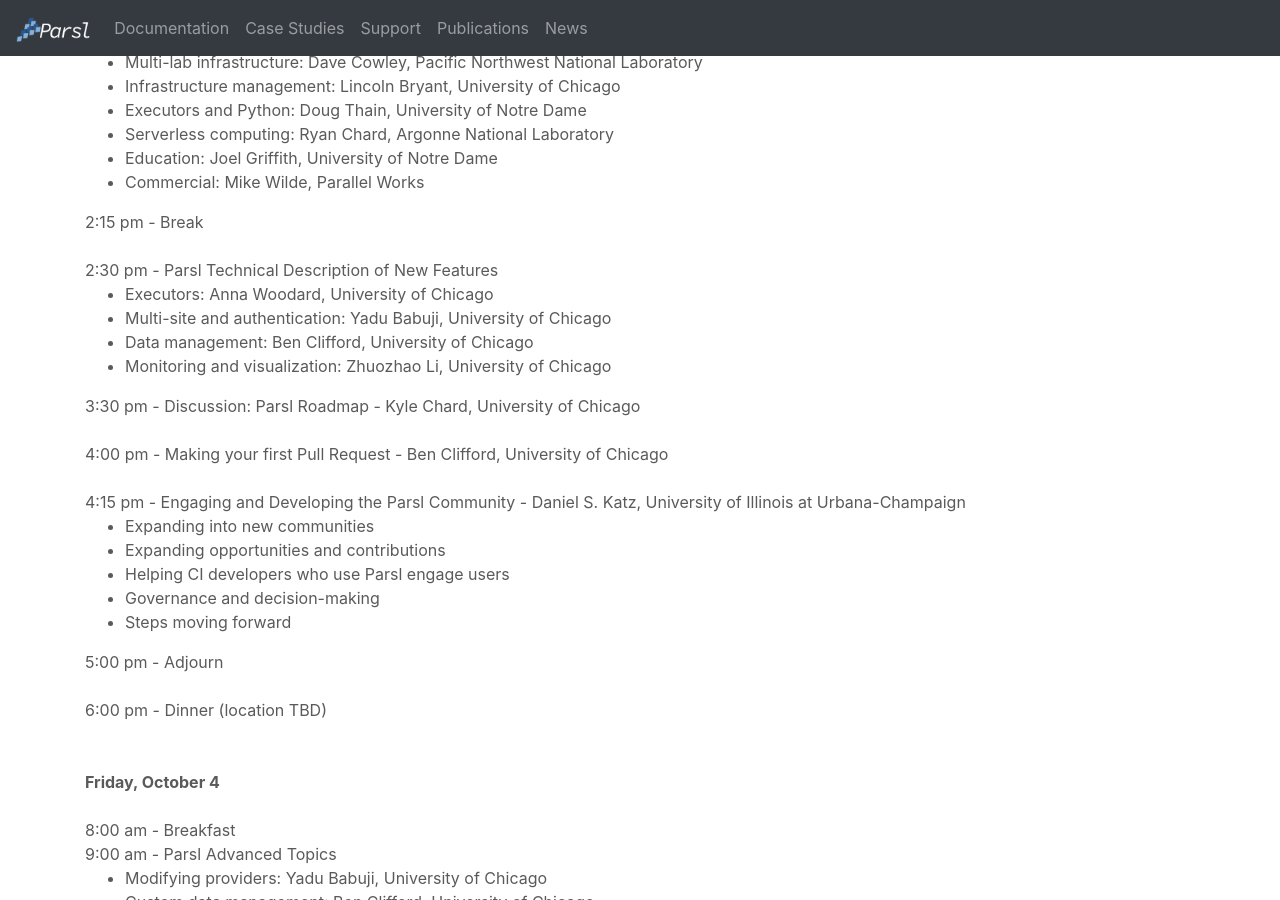
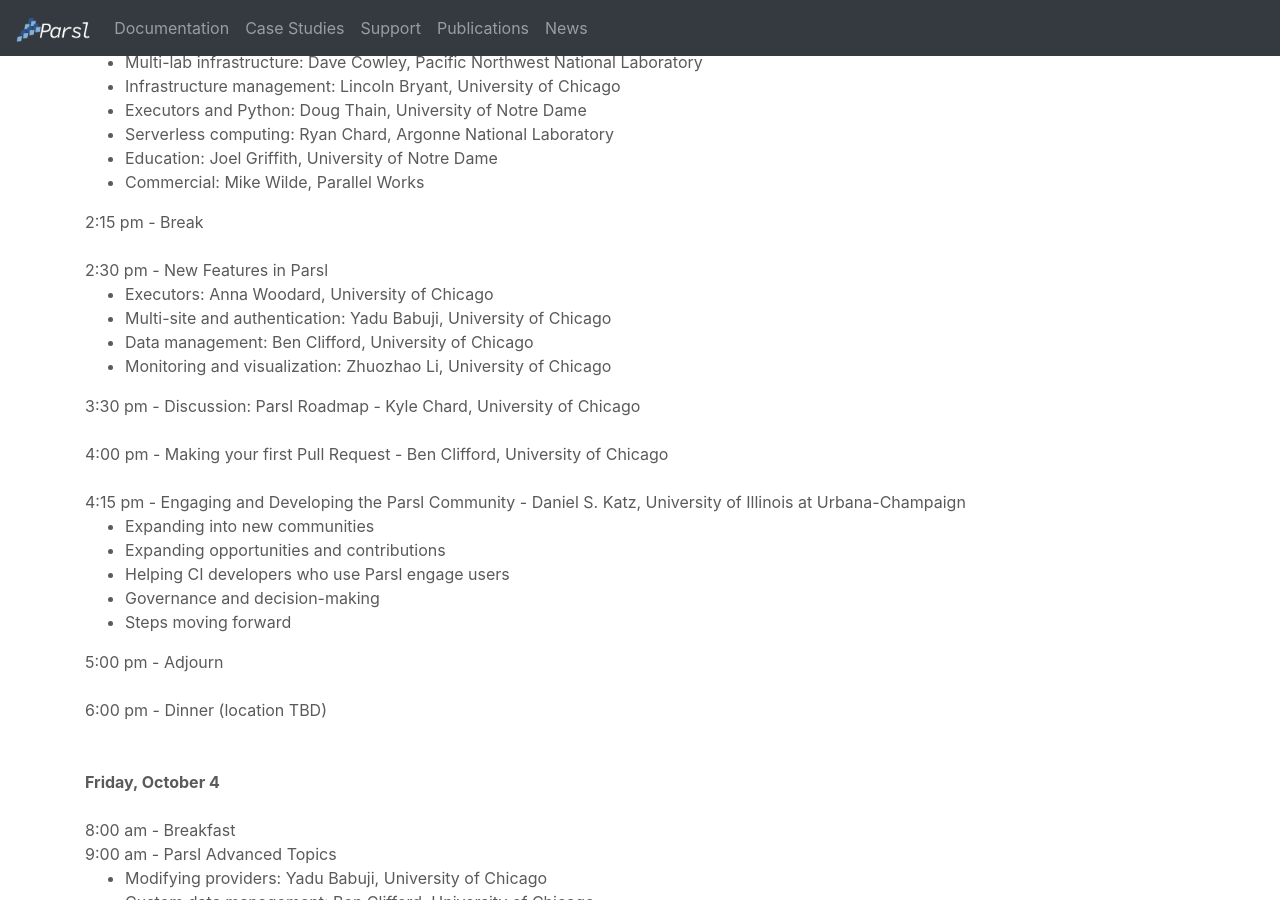
Before and after one commit to Parsl/parsl.github.io, a Jekyll site: the page built from parslfest.html, in a window 1280 px wide and 900 px high, scrolled down 1001 px. Built offline with Jekyll 4.4.1, drawn with Linux system fonts in a browser that asks for light colours.

Commit message:
less grating section title

```diff
--- a/parslfest.html
+++ b/parslfest.html
@@ -75,7 +75,7 @@
 
       2:15 pm - Break <br /><br />
 
-      2:30 pm - Parsl Technical Description of New Features
+      2:30 pm - New Features in Parsl
       <ul>
         <li>Executors: Anna Woodard, University of Chicago</li>
         <li>Multi-site and authentication: Yadu Babuji, University of Chicago</li>
```
